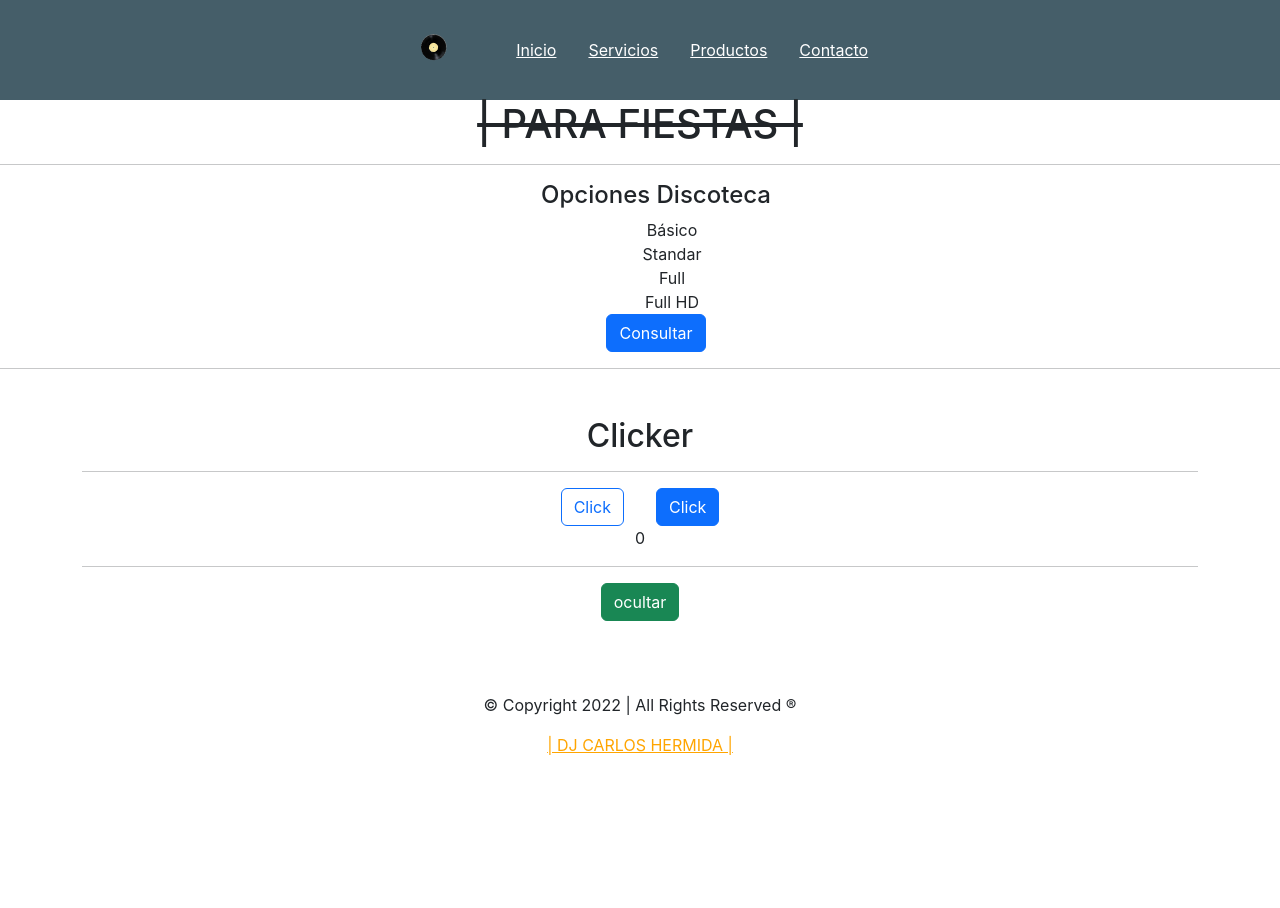
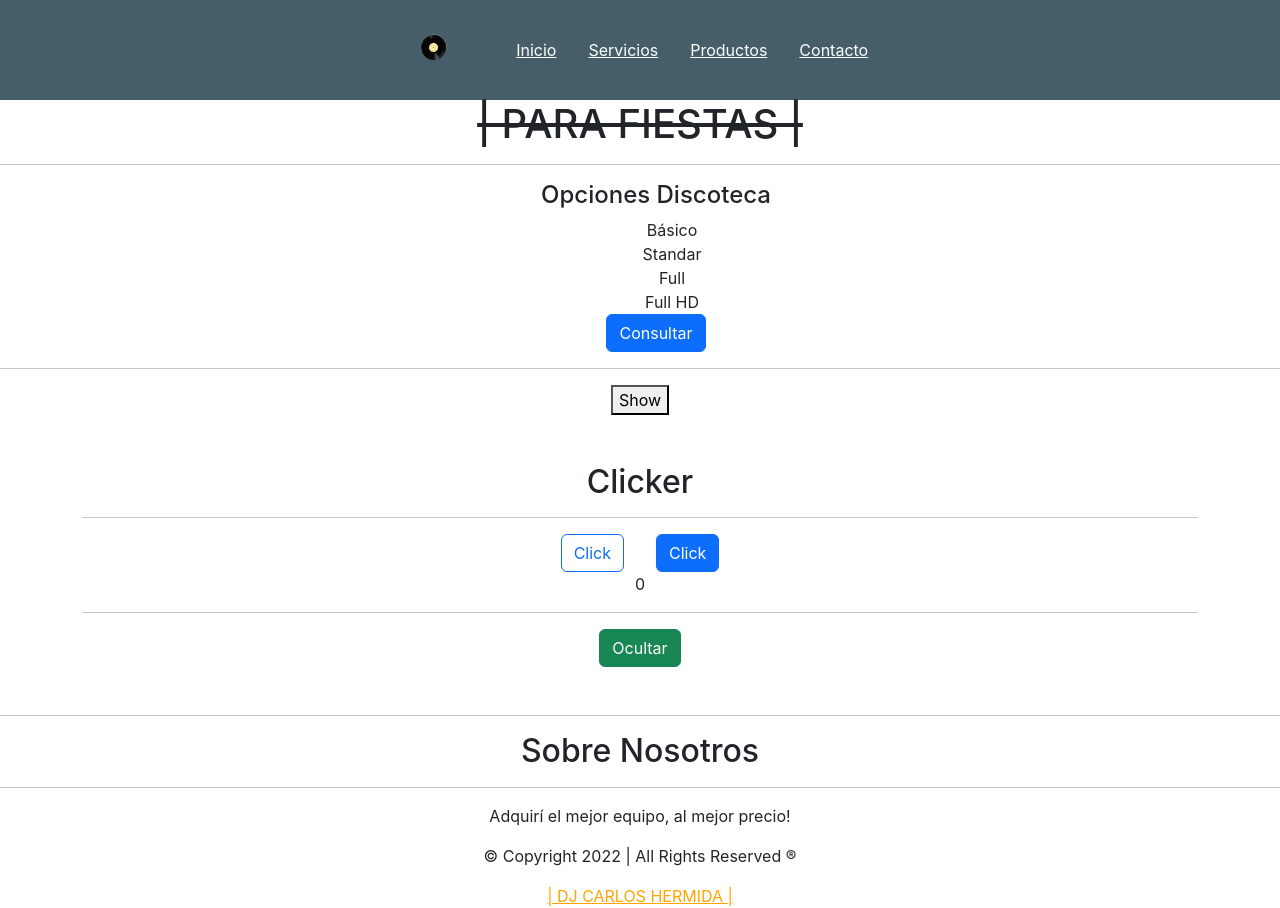
Before and after one commit to DJCarlosHermida/react, a React (Create React App) app: page / in a window 1280 px wide. Before the commit the page ends 800 px from the top, so only its background shows below. Built offline with nearby package versions, Linux system fonts and the light colour scheme.

Commit message:
Clicker, About, Bomba, actualización

```diff
--- a/src/App.js
+++ b/src/App.js
@@ -3,11 +3,18 @@ import './App.css';
 import { Footer } from './footer';
 import { OpcionesDisco } from './components/OpcionesDisco';
 import './css/contenedor.scss'
-import Clicker from './components/clicker';
+import Clicker from './components/Clicker';
+import Nosotros from './components/aboutUs';
+import { useState } from 'react';
 
 
 
 function App() {
+
+  const [show, sertShow] = useState(true)
+  const handleShow = () => {
+    sertShow (!show)
+  }
 
   return (
     <div className="App">
@@ -29,9 +36,13 @@ function App() {
       </section>
 
       <OpcionesDisco titulo="Opciones Discoteca" />
+      <button onClick={handleShow}>Show</button>
+      { show && <Clicker /> }
 
 
-      <Clicker />
+      {/* <Clicker /> */}
+      <hr/>
+      <Nosotros />
       <Footer />
     </div>
   );
--- /dev/null
+++ b/src/components/Bomba.js
@@ -0,0 +1,12 @@
+const Bomba = ( {show, counter} ) => {
+    return (
+        <div>
+            {show && <p style={{fontSize: `${counter * 16}px`}}>
+                {counter > 9 ? '💥' : '💣'}
+                </p>
+                }
+        </div>
+    )
+}
+
+export default Bomba
--- /dev/null
+++ b/src/components/aboutUs.js
@@ -0,0 +1,14 @@
+import { useEffect } from "react"
+
+const Nosotros = () => {
+
+    return (
+        <div>
+            <h2> Sobre Nosotros </h2>
+            <hr/>
+            <p>Adquirí el mejor equipo, al mejor precio!</p>
+        </div>
+    )
+}
+
+export default Nosotros
--- a/src/components/clicker.js
+++ b/src/components/clicker.js
@@ -1,4 +1,6 @@
-import { useState } from "react"
+import { useEffect, useState } from "react"
+import Bomba from "./Bomba"
+
 
 const Clicker = () => {
     const [counter, setCounter] = useState(0)
@@ -16,6 +18,11 @@ const Clicker = () => {
     const mostrar = () => {
         setShow ( !show)
     }
+
+    useEffect(() =>{
+        console.log('DJ');
+    },[])
+
     return (
         <div className="container my-5">
             <h2>Clicker</h2>
@@ -23,13 +30,14 @@ const Clicker = () => {
 
             <button className="btn btn-outline-primary mx-3" onClick={restar}>Click</button>
             <button className="btn btn-primary mx-3" onClick={sumar}>Click</button>
-            <p onClick={sumar}>{counter}</p>
+            <p onClick={sumar}>{counter} </p>
 
             <hr/>
             <button className="btn btn-success" onClick={mostrar}>
-                {show ? 'ocultar' : 'mostrar'}
+                {show ? 'Ocultar' : 'Mostrar'}
             </button>
-            {show && <p><img style={{width: `${counter * 16}px`}} src="https://images.emojiterra.com/google/android-10/512px/1f4a3.png" /></p>}
+
+            <Bomba show={show} counter={counter} />
 
 
 
```
